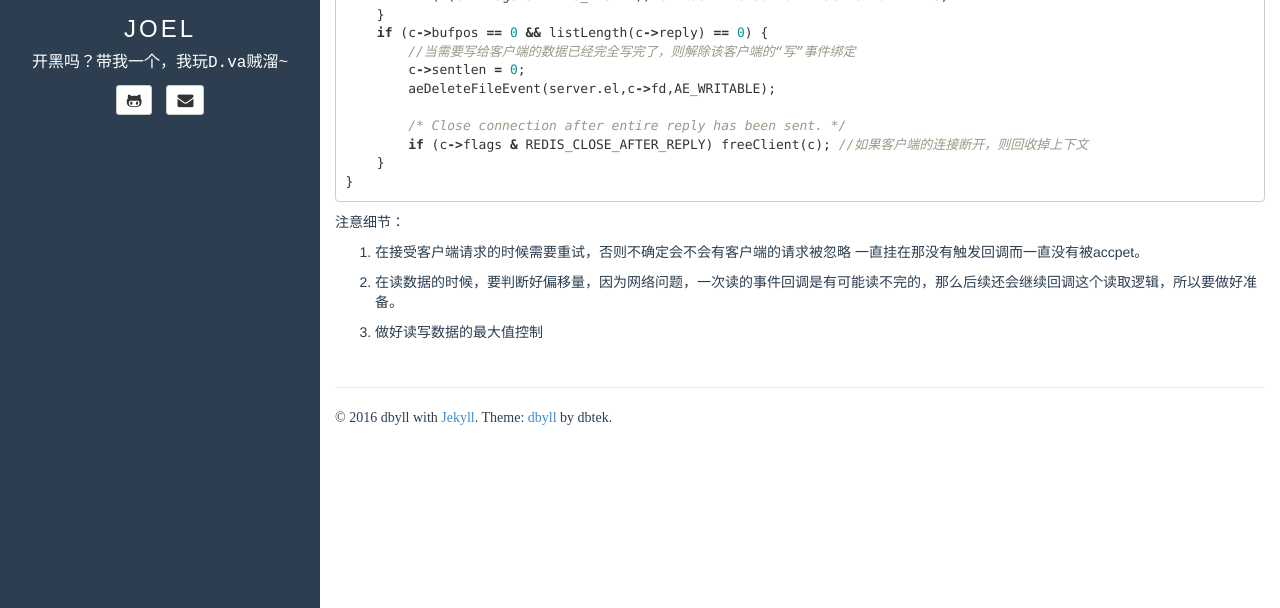
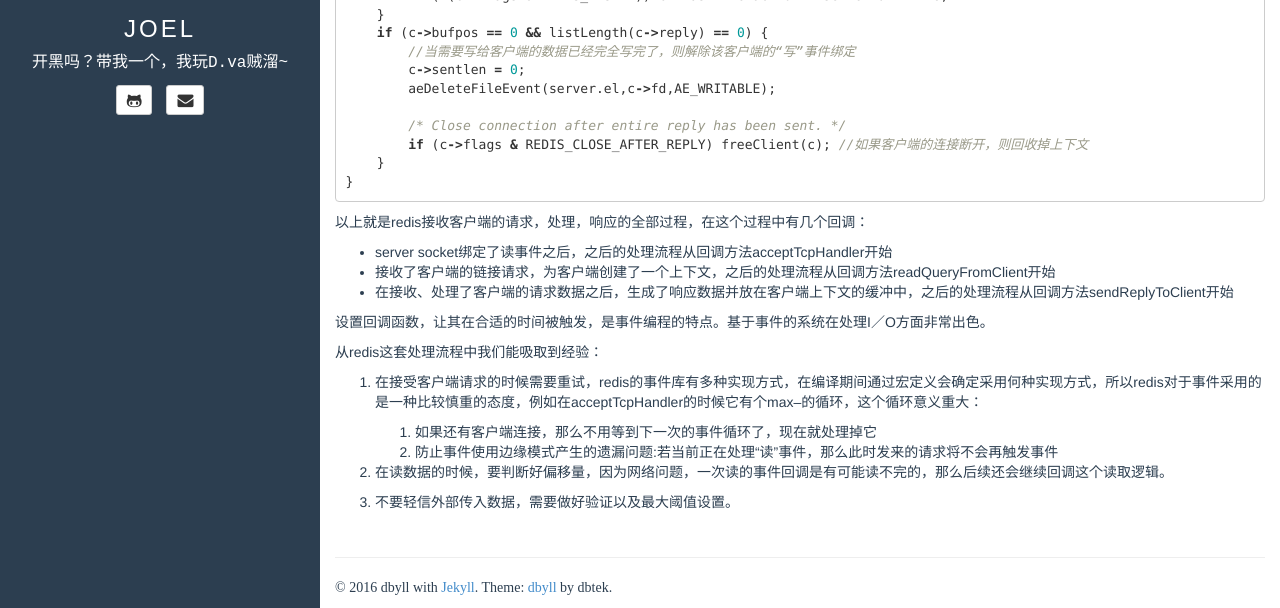
Before and after one commit to souce/blog, a Jekyll site: the page built from _posts/2016-08-04-redis处理请求的流程.md, in a window 1280 px wide and 900 px high, scrolled down 11276 px, cut to the strip 292-900 px from the top of the window. Built offline with Jekyll 4.4.1, drawn with Linux system fonts in a browser that asks for light colours; comment, search, counter and statistics services are not loaded.

Commit message:
提交修改

````diff
--- a/_posts/2016-08-04-redis处理请求的流程.md
+++ b/_posts/2016-08-04-redis处理请求的流程.md
@@ -668,10 +668,21 @@ void sendReplyToClient(aeEventLoop *el, int fd, void *privdata, int mask) {
 }
 ```
 
-注意细节：
+以上就是redis接收客户端的请求，处理，响应的全部过程，在这个过程中有几个回调：
 
-1. 在接受客户端请求的时候需要重试，否则不确定会不会有客户端的请求被忽略 一直挂在那没有触发回调而一直没有被accpet。
+ * server socket绑定了读事件之后，之后的处理流程从回调方法acceptTcpHandler开始
+ * 接收了客户端的链接请求，为客户端创建了一个上下文，之后的处理流程从回调方法readQueryFromClient开始
+ * 在接收、处理了客户端的请求数据之后，生成了响应数据并放在客户端上下文的缓冲中，之后的处理流程从回调方法sendReplyToClient开始
 
-2. 在读数据的时候，要判断好偏移量，因为网络问题，一次读的事件回调是有可能读不完的，那么后续还会继续回调这个读取逻辑，所以要做好准备。
+设置回调函数，让其在合适的时间被触发，是事件编程的特点。基于事件的系统在处理I／O方面非常出色。
 
-3. 做好读写数据的最大值控制
+从redis这套处理流程中我们能吸取到经验：
+
+1. 在接受客户端请求的时候需要重试，redis的事件库有多种实现方式，在编译期间通过宏定义会确定采用何种实现方式，所以redis对于事件采用的是一种比较慎重的态度，例如在acceptTcpHandler的时候它有个max--的循环，这个循环意义重大：
+
+	1. 如果还有客户端连接，那么不用等到下一次的事件循环了，现在就处理掉它
+	1. 防止事件使用边缘模式产生的遗漏问题:若当前正在处理“读”事件，那么此时发来的请求将不会再触发事件
+
+1. 在读数据的时候，要判断好偏移量，因为网络问题，一次读的事件回调是有可能读不完的，那么后续还会继续回调这个读取逻辑。
+
+1. 不要轻信外部传入数据，需要做好验证以及最大阈值设置。
````
Also changed, not shown: 1 other file.
